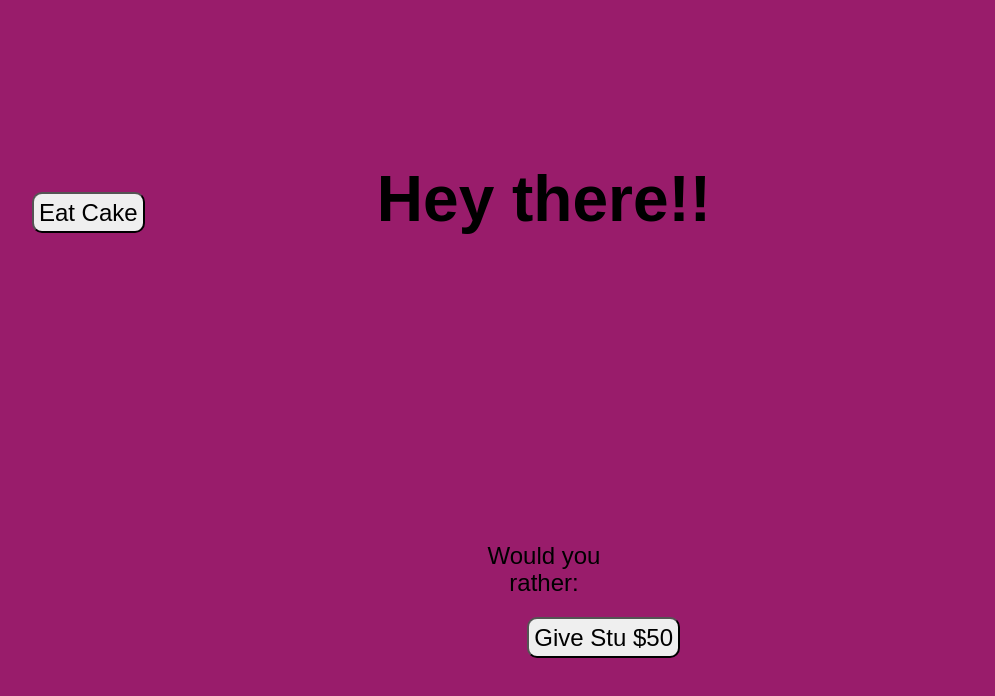
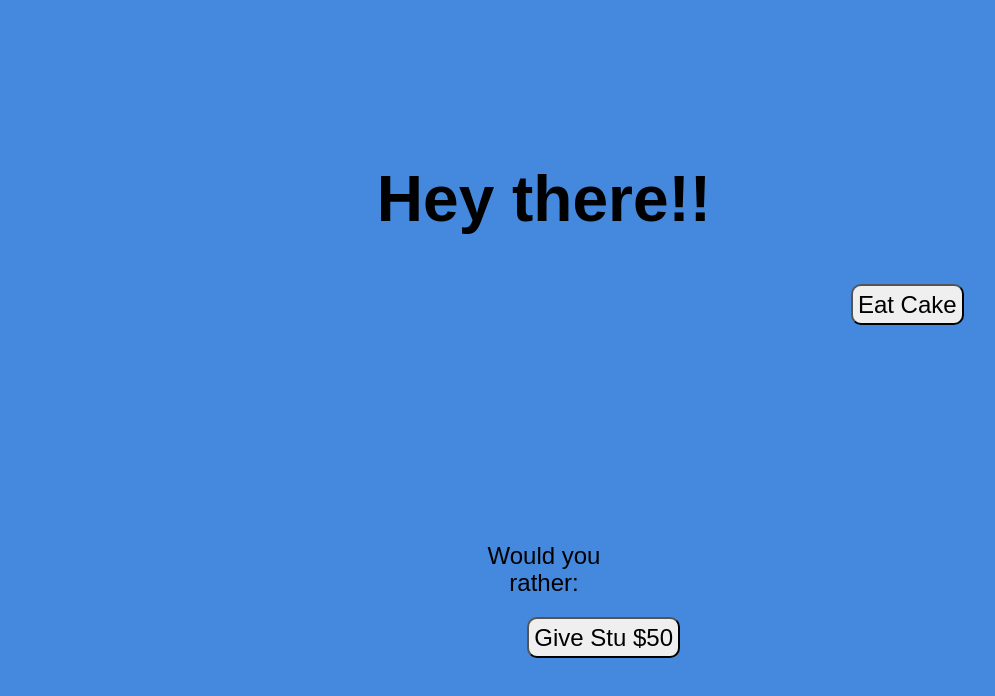
Before and after one commit to StuvaScript/Rather, a website with bundled scripts: page dist/index.html in a window 1280 px wide. Both pictures are taken after a click on the button "Eat Cake". Shown: the whole page, without its empty margins (96-1091 px from the left). Built offline with nearby package versions, Linux system fonts and the light colour scheme.

Commit message:
Just saving this spaghetti western

```diff
--- a/src/index.js
+++ b/src/index.js
@@ -4,26 +4,40 @@ import './style.css';
 const buttonOne = document.querySelector('#btn-1');
 const buttonTwo = document.querySelector('#btn-2');
 
-const initialSizes = getSizes();
-moveButton(initialSizes);
+let sizes = getSizes();
+console.log({ sizes });
+moveButton(sizes);
 
 //? **`` EVENT LISTENERS ``**
 
 window.addEventListener('resize', () => {
   console.log('Yooooo!!');
+  // buttonOne.style.transform = `translate(0px, 0px)`;
 
   const newSizes = getSizes();
+  console.log({ newSizes });
   moveButton(newSizes);
 });
+
+// function removal() {
+//   buttonOne.removeEventListener('click');
+// }
+
+//todo *7.25.24* **`` Adding a named function to the event listener seems to only add the listener once. I might need to make the "resize" listener an IIFE. Maybe I still need to remove the listener to update it?
 
 //? **`` I think on resize, it should return the button to it's original position. Then calculate free space to move. That might fix it.
 //todo **`` Might need to mess with devicePixelRatio because the cell screens are more dense pixels than the widescreen.
 //! **`` When you resize the screen a bunch of times then click the button, it console logs like a thousand random generated numbers. Might have an impure function in there.
+//todo **`` Need to remove the event listener each time
 
 function moveButton(sizes) {
-  console.log('window.devicePixelRatio');
-  console.log(window.devicePixelRatio);
-  buttonOne.addEventListener('click', () => {
+  // console.log('window.devicePixelRatio');
+  // console.log(window.devicePixelRatio);
+
+  buttonOne.addEventListener('click', handleClick);
+}
+
+function handleClick() {
   const { height, width } = generateRandomNumbers(
     sizes.availableRoomToMoveDown,
     sizes.availableRoomToMoveUp,
@@ -33,36 +47,32 @@ function moveButton(sizes) {
 
   buttonOne.style.transform = `translate(${width}px, ${height}px)`;
   buttonOne.style.transition = '200ms ease-out';
-  });
 }
 
 //? **`` FUNCTIONS ``**
 
-//* **`` This gets all our computed sizes for the scree, button, and then the remaining room the button can move.
+//* **`` This gets all our computed sizes for the screen, button, and then the remaining room the button can move.
 function getSizes() {
-  //todo NEED TO ADD THE CODE BELOW TO A WINDOW.ONCHANGE LISTENER
-  //todo **********************************************************
-
   //* **`` This gets our button's position from the left and from the top of the window.
   const rect = buttonOne.getBoundingClientRect();
   const buttonFromLeftScreen = rect.x;
   const buttonFromTopScreen = rect.y;
-  console.log({ buttonFromLeftScreen });
-  console.log({ buttonFromTopScreen });
+  // console.log({ buttonFromLeftScreen });
+  //   console.log({ buttonFromTopScreen });
 
   //* **`` This gets our button's computed width and height.
   const buttonHeight = buttonOne.offsetHeight;
   const buttonWidth = buttonOne.offsetWidth;
-  console.log({ buttonHeight });
-  console.log({ buttonWidth });
+  // console.log({ buttonHeight });
+  // console.log({ buttonWidth });
 
   //* **`` This gets our screen height and width.
   // const screenHeight = screen.height;
   // const screenWidth = screen.width;
   const screenHeight = window.innerHeight;
   const screenWidth = window.innerWidth;
-  console.log({ screenHeight });
-  console.log({ screenWidth });
+  // console.log({ screenHeight });
+  // console.log({ screenWidth });
 
   //* **`` These are the computed values that tell us how much room we can let our button move.
   const availableRoomToMoveLeft = buttonFromLeftScreen * -1;
@@ -76,7 +86,6 @@ function getSizes() {
     screenHeight - (buttonFromTopScreen + buttonHeight);
   console.log({ availableRoomToMoveDown });
 
-  //todo **********************************************************
   return {
     availableRoomToMoveDown,
     availableRoomToMoveLeft,
@@ -88,10 +97,10 @@ function getSizes() {
 //* **`` We feed this our available screen space sizes and it spits out random numbers that do not exceed the screen size.
 function generateRandomNumbers(minHeight, maxHeight, minWidth, maxWidth) {
   console.log('rando numz');
-  console.log(minHeight);
-  console.log(maxHeight);
-  console.log(minWidth);
-  console.log(maxWidth);
+  console.log({ minHeight });
+  console.log({ maxHeight });
+  console.log({ minWidth });
+  console.log({ maxWidth });
 
   const height = Math.floor(
     Math.random() * (maxHeight - minHeight) + minHeight,
--- a/src/style.css
+++ b/src/style.css
@@ -1,7 +1,7 @@
 body {
   font-family: Arial, Helvetica, sans-serif;
   height: 100vh;
-  background: rgb(153, 28, 107);
+  background: rgb(68, 137, 221);
 
   display: grid;
   grid-template-rows: 1fr 1fr;
```
Also changed, not shown: dist/main.js, 2 other files. Lines whose indentation alone changed are shown as unchanged.
